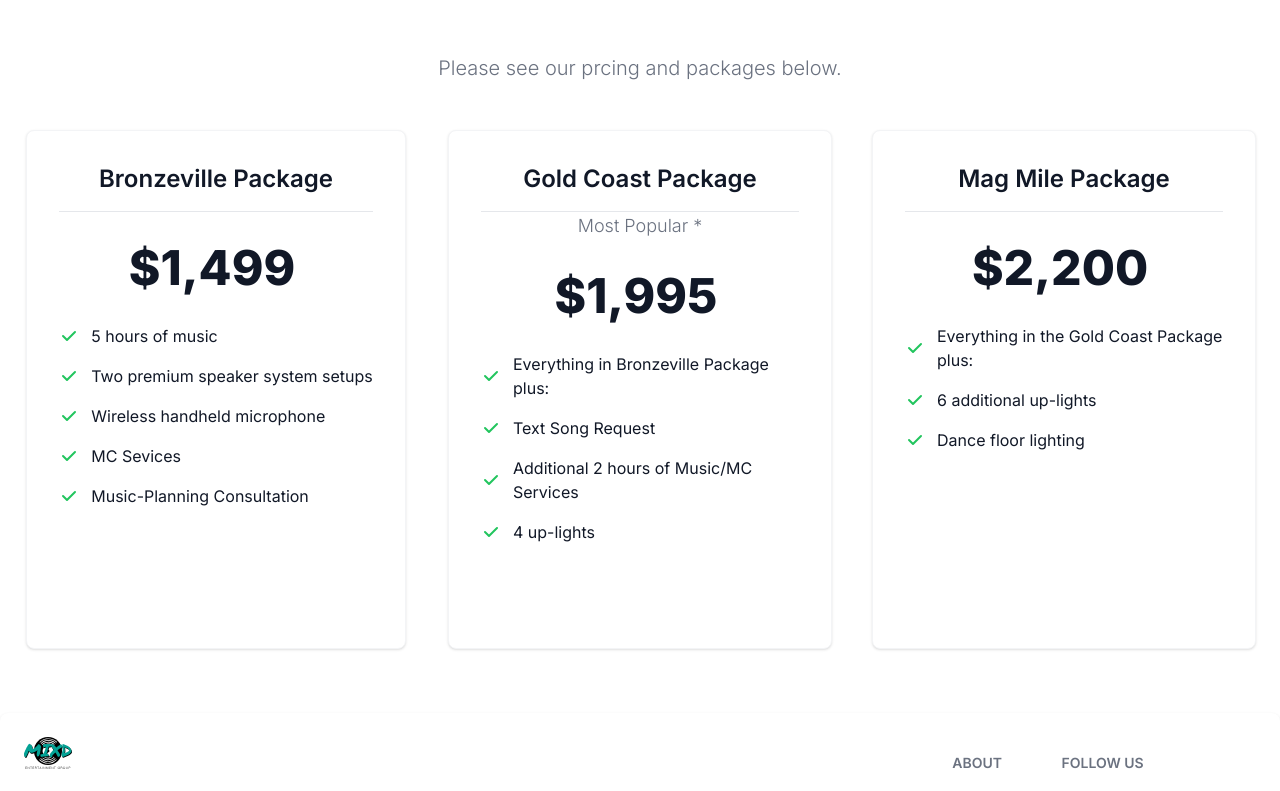
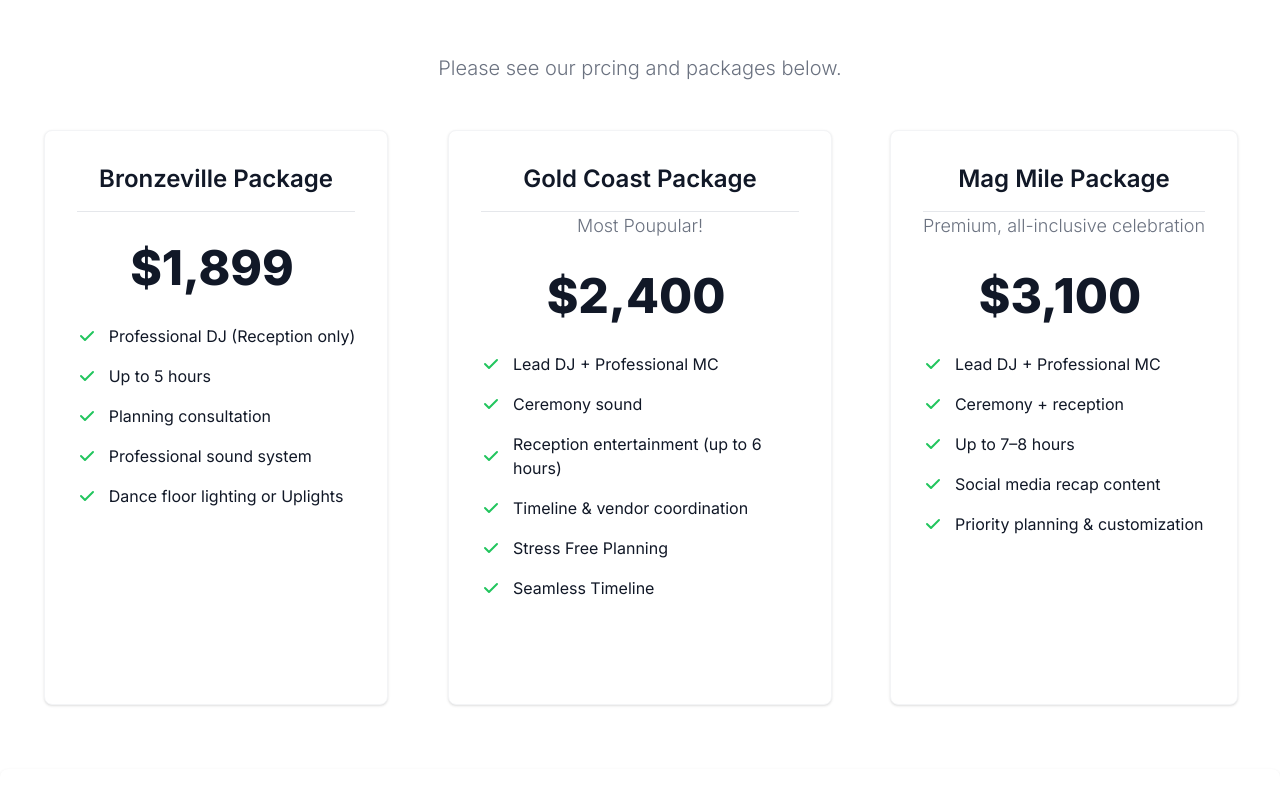
Before and after one commit to dboston528/mixd-website, a Next.js app: page /pricing in a window 1280 px wide. Shown: the part 482-1273 px from the top of the page. Built offline with nearby package versions, Linux system fonts and the light colour scheme; no server answers.

Commit message:
update pricing table

```diff
--- a/app/components/pricetable.tsx
+++ b/app/components/pricetable.tsx
@@ -13,7 +13,7 @@ const pricetable = () => {
             <h3 className="mb-4 text-2xl font-semibold">Bronzeville Package</h3>
             <hr></hr>
             <div className="flex justify-center items-baseline my-8">
-              <span className="mr-2 text-5xl font-extrabold">$1,499</span>
+              <span className="mr-2 text-5xl font-extrabold">$1,899</span>
             </div>
             {/* <!-- List --> */}
             <ul role="list" className="mb-8 space-y-4 text-left">
@@ -31,7 +31,8 @@ const pricetable = () => {
                     clip-rule="evenodd"
                   ></path>
                 </svg>
-                <span> 5 hours of music</span>
+                <span> Professional DJ (Reception only)
+                </span>
               </li>
               <li className="flex items-center space-x-3">
                 {/* <!-- Icon --> */}
@@ -47,7 +48,8 @@ const pricetable = () => {
                     clip-rule="evenodd"
                   ></path>
                 </svg>
-                <span>Two premium speaker system setups</span>
+                <span>Up to 5 hours
+                </span>
               </li>
               <li className="flex items-center space-x-3">
                 {/* <!-- Icon --> */}
@@ -63,7 +65,8 @@ const pricetable = () => {
                     clip-rule="evenodd"
                   ></path>
                 </svg>
-                <span> Wireless handheld microphone</span>
+                <span> Planning consultation
+                </span>
               </li>
               <li className="flex items-center space-x-3">
                 {/* <!-- Icon --> */}
@@ -79,7 +82,8 @@ const pricetable = () => {
                     clip-rule="evenodd"
                   ></path>
                 </svg>
-                <span> MC Sevices</span>
+                <span> Professional sound system
+                </span>
               </li>
               <li className="flex items-center space-x-3">
                 {/* <!-- Icon --> */}
@@ -95,7 +99,7 @@ const pricetable = () => {
                     clip-rule="evenodd"
                   ></path>
                 </svg>
-                <span>Music-Planning Consultation</span>
+                <span>Dance floor lighting or Uplights</span>
               </li>
             </ul>
             <a
@@ -110,10 +114,10 @@ const pricetable = () => {
             <h3 className="mb-4 text-2xl font-semibold">Gold Coast Package</h3>
             <hr></hr>
             <p className="font-light text-gray-500 sm:text-lg dark:text-gray-400">
-              Most Popular *
-            </p>
+            Most Poupular!
+           </p>
             <div className="flex justify-center items-baseline my-8">
-              <span className="mr-2 text-5xl font-extrabold">$1,995</span>
+              <span className="mr-2 text-5xl font-extrabold">$2,400</span>
             </div>
             {/* <!-- List --> */}
             <ul role="list" className="mb-8 space-y-4 text-left">
@@ -131,7 +135,8 @@ const pricetable = () => {
                     clip-rule="evenodd"
                   ></path>
                 </svg>
-                <span>Everything in Bronzeville Package plus:</span>
+                <span>Lead DJ + Professional MC
+                </span>
               </li>
               <li className="flex items-center space-x-3">
                 {/* <!-- Icon --> */}
@@ -147,7 +152,8 @@ const pricetable = () => {
                     clip-rule="evenodd"
                   ></path>
                 </svg>
-                <span>Text Song Request</span>
+                <span>Ceremony sound
+                </span>
               </li>
               <li className="flex items-center space-x-3">
                 {/* <!-- Icon --> */}
@@ -163,7 +169,8 @@ const pricetable = () => {
                     clip-rule="evenodd"
                   ></path>
                 </svg>
-                <span> Additional 2 hours of Music/MC Services</span>
+                <span>Reception entertainment (up to 6 hours)
+                </span>
               </li>
               <li className="flex items-center space-x-3">
                 {/* <!-- Icon --> */}
@@ -179,7 +186,43 @@ const pricetable = () => {
                     clip-rule="evenodd"
                   ></path>
                 </svg>
-                <span>4 up-lights</span>
+                <span>Timeline & vendor coordination
+                </span>
+              </li>
+              <li className="flex items-center space-x-3">
+                {/* <!-- Icon --> */}
+                <svg
+                  className="flex-shrink-0 w-5 h-5 text-green-500 dark:text-green-400"
+                  fill="currentColor"
+                  viewBox="0 0 20 20"
+                  xmlns="http://www.w3.org/2000/svg"
+                >
+                  <path
+                    fill-rule="evenodd"
+                    d="M16.707 5.293a1 1 0 010 1.414l-8 8a1 1 0 01-1.414 0l-4-4a1 1 0 011.414-1.414L8 12.586l7.293-7.293a1 1 0 011.414 0z"
+                    clip-rule="evenodd"
+                  ></path>
+                </svg>
+                <span>Stress Free Planning
+
+                </span>
+              </li>
+              <li className="flex items-center space-x-3">
+                {/* <!-- Icon --> */}
+                <svg
+                  className="flex-shrink-0 w-5 h-5 text-green-500 dark:text-green-400"
+                  fill="currentColor"
+                  viewBox="0 0 20 20"
+                  xmlns="http://www.w3.org/2000/svg"
+                >
+                  <path
+                    fill-rule="evenodd"
+                    d="M16.707 5.293a1 1 0 010 1.414l-8 8a1 1 0 01-1.414 0l-4-4a1 1 0 011.414-1.414L8 12.586l7.293-7.293a1 1 0 011.414 0z"
+                    clip-rule="evenodd"
+                  ></path>
+                </svg>
+                <span>Seamless Timeline
+                </span>
               </li>
             </ul>
             <a
@@ -193,9 +236,13 @@ const pricetable = () => {
           <div className="flex flex-col p-6 mx-auto max-w-lg text-center text-gray-900 bg-white rounded-lg border border-gray-100 shadow dark:border-gray-600 xl:p-8 dark:bg-gray-800 dark:text-white">
             <h3 className="mb-4 text-2xl font-semibold">Mag Mile Package</h3>
             <hr></hr>
+            <p className="font-light text-gray-500 sm:text-lg dark:text-gray-400">
+            Premium, all-inclusive celebration
+            </p>
             <div className="flex justify-center items-baseline my-8">
-              <span className="mr-2 text-5xl font-extrabold">$2,200</span>
+              <span className="mr-2 text-5xl font-extrabold">$3,100</span>
             </div>
+
             {/* <!-- List --> */}
             <ul role="list" className="mb-8 space-y-4 text-left">
               <li className="flex items-center space-x-3">
@@ -212,7 +259,8 @@ const pricetable = () => {
                     clip-rule="evenodd"
                   ></path>
                 </svg>
-                <span>Everything in the Gold Coast Package plus:</span>
+                <span>Lead DJ + Professional MC
+                </span>
               </li>
               <li className="flex items-center space-x-3">
                 {/* <!-- Icon --> */}
@@ -228,7 +276,8 @@ const pricetable = () => {
                     clip-rule="evenodd"
                   ></path>
                 </svg>
-                <span> 6 additional up-lights</span>
+                <span> Ceremony + reception
+                </span>
               </li>
               <li className="flex items-center space-x-3">
                 {/* <!-- Icon --> */}
@@ -244,7 +293,43 @@ const pricetable = () => {
                     clip-rule="evenodd"
                   ></path>
                 </svg>
-                <span>Dance floor lighting</span>
+                <span>Up to 7–8 hours
+                </span>
+              </li>
+              <li className="flex items-center space-x-3">
+                {/* <!-- Icon --> */}
+                <svg
+                  className="flex-shrink-0 w-5 h-5 text-green-500 dark:text-green-400"
+                  fill="currentColor"
+                  viewBox="0 0 20 20"
+                  xmlns="http://www.w3.org/2000/svg"
+                >
+                  <path
+                    fill-rule="evenodd"
+                    d="M16.707 5.293a1 1 0 010 1.414l-8 8a1 1 0 01-1.414 0l-4-4a1 1 0 011.414-1.414L8 12.586l7.293-7.293a1 1 0 011.414 0z"
+                    clip-rule="evenodd"
+                  ></path>
+                </svg>
+                <span>Social media recap content
+
+                </span>
+              </li>
+              <li className="flex items-center space-x-3">
+                {/* <!-- Icon --> */}
+                <svg
+                  className="flex-shrink-0 w-5 h-5 text-green-500 dark:text-green-400"
+                  fill="currentColor"
+                  viewBox="0 0 20 20"
+                  xmlns="http://www.w3.org/2000/svg"
+                >
+                  <path
+                    fill-rule="evenodd"
+                    d="M16.707 5.293a1 1 0 010 1.414l-8 8a1 1 0 01-1.414 0l-4-4a1 1 0 011.414-1.414L8 12.586l7.293-7.293a1 1 0 011.414 0z"
+                    clip-rule="evenodd"
+                  ></path>
+                </svg>
+                <span>Priority planning & customization
+                </span>
               </li>
             </ul>
             <a
```
